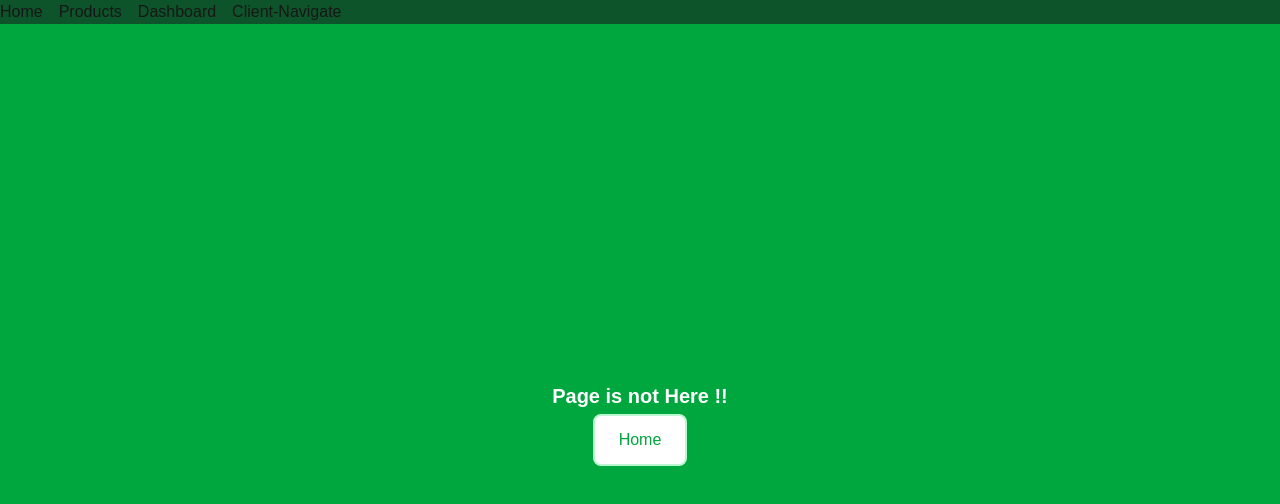
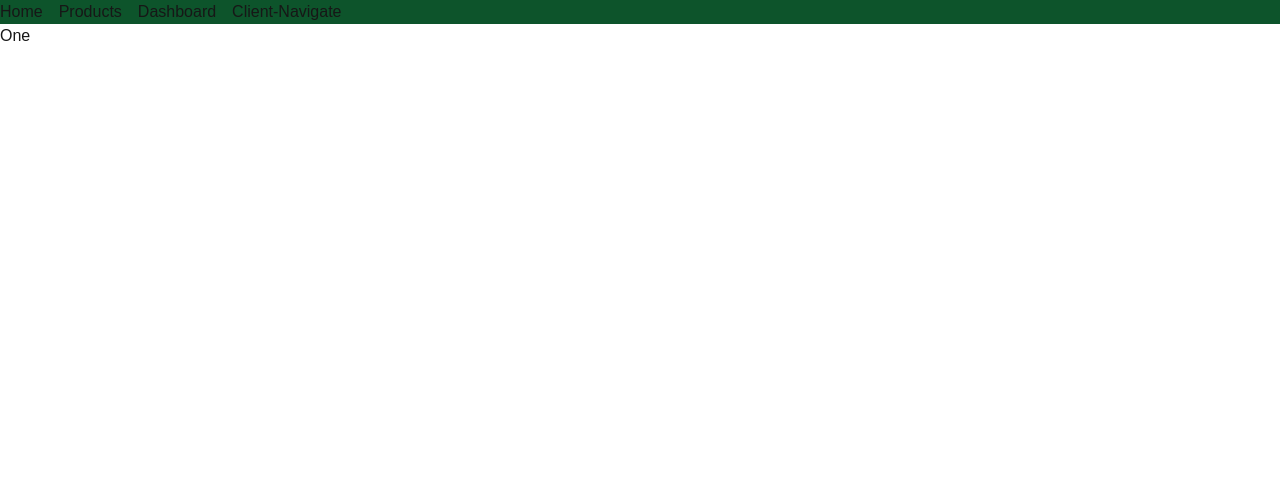
Before and after one commit to abhi170212/Nextjs-learning, a Next.js app in the folder basic/: page /meta-data-example/1 in a window 1280 px wide. Before the commit this address had no page. Shown: the top 504 px of the page. Built offline with nearby package versions, Linux system fonts and the light colour scheme.

Commit message:
metadata added

```diff
--- a/basic/app/error-example/error.tsx
+++ b/basic/app/error-example/error.tsx
@@ -8,7 +8,7 @@ export default function ErrorExamplesFallbackUI({error,reset}:{
 }){
 
      useEffect(()=>{
-          // sent a report to your error logging services
+          // sent a report to your error logging servicesw
      },[error])
 
      return(
--- /dev/null
+++ b/basic/app/meta-data-example/[slug]/page.tsx
@@ -0,0 +1,40 @@
+import { Metadata } from "next";
+
+const dummydata ={
+     "1":{
+          title:"One"
+     },
+     "2":{
+          title:"Two"
+     },
+     "3":{
+          title:"Three"
+     }
+}
+//---------------------------------------------------------------------------
+export async function generateMetadata({params}:{
+     params:Promise<{slug:string}>;}): Promise<Metadata> {
+          const { slug } =await  params;
+          const data = dummydata[slug as keyof typeof dummydata]
+
+          return{
+               title:data.title,
+               description:data.title
+          }
+     }
+//----------------------------------------------------------------------------
+
+export default async function DynamicMetadataExample({params}:{
+     params:Promise<{slug:string}>;
+}){
+     const { slug } =await  params;
+
+  const data = dummydata[slug as keyof typeof dummydata]
+     return(
+          <div>
+               {
+                    data.title
+               }
+          </div>
+     )
+}
--- /dev/null
+++ b/basic/app/meta-data-example/page.tsx
@@ -0,0 +1,38 @@
+import { Metadata } from "next"
+import Link from "next/link"
+
+export const metadata : Metadata = {
+     title:"Metadata example",
+     description:"This is my static metadata example"
+
+}
+
+export default function metaDataExample(){
+     const products = [
+          {
+               id:"1",
+               name:"Mobile"
+          },
+          {
+               id:"2",
+               name:"Smart Watch"
+          },
+          {
+               id:"3",
+               name:"Laptop"
+          }
+     ]
+
+     return(
+          <div className="bg-green-600 min-h-screen flex flex-col gap-2">
+               <h1 className="text-black p-2 border-3  border-green-900">Meta Data Examples</h1>
+               {
+                    products.map(item=>(
+                         <div key={item.id}>
+                             <Link href={`/meta-data-example/${item.id}`} className="text-black">{item.name}</Link>
+                         </div>
+                    ))
+               }
+          </div>
+     )
+}
```
